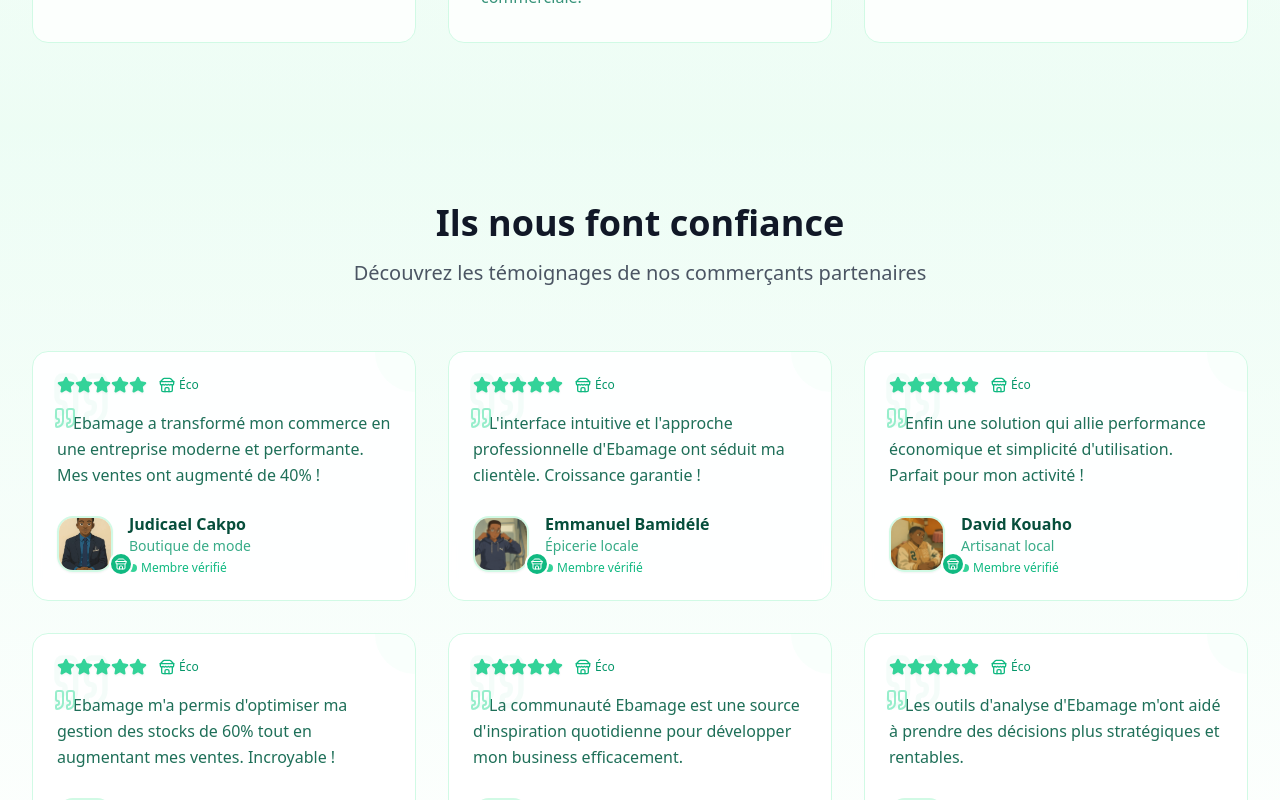
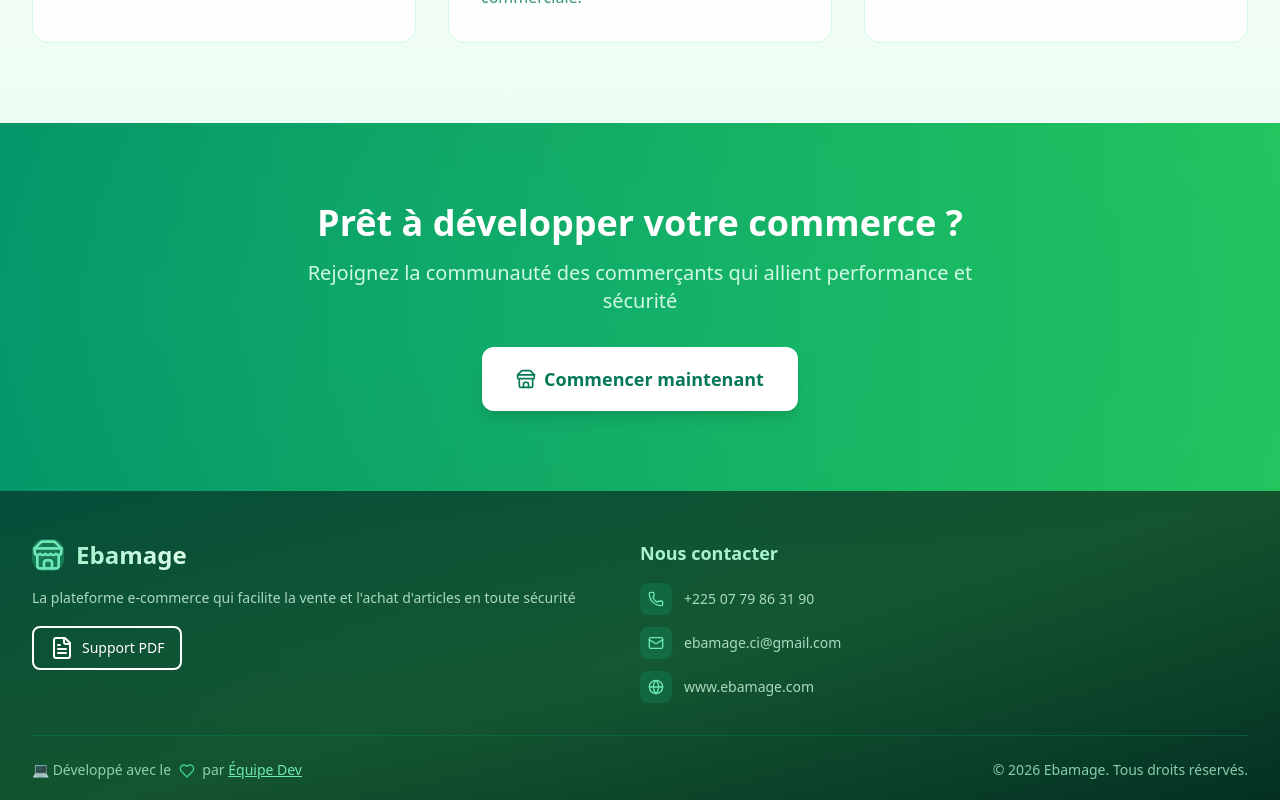
Before and after one commit to kouahodavid6/EbamageBoutiques, a React (Vite) app: page / in a window 1280 px wide. Shown: the part 1440-2240 px from the top of the page. Built offline with nearby package versions, Linux system fonts and the light colour scheme.

Commit message:
Témoignage

```diff
--- a/src/pages/Home/Home.jsx
+++ b/src/pages/Home/Home.jsx
@@ -11,7 +11,7 @@
 import CartesTemoignages from "./components/CartesTemoignages";
 
 import { raisonData } from '../../data/HomeData';
-import { temoignageData } from "../../data/HomeData";
+// import { temoignageData } from "../../data/HomeData";
 import Footer from "./components/Footer";
 
 const Home = () => {
@@ -156,7 +156,7 @@
             </Section>
 
             {/* Section Témoignages */}
-            <Section className="bg-gradient-to-b from-emerald-50/50 to-white">
+            {/* <Section className="bg-gradient-to-b from-emerald-50/50 to-white">
                 <EnteteSections
                     title="Ils nous font confiance"
                     text="Découvrez les témoignages de nos commerçants partenaires"
@@ -173,7 +173,7 @@
                         />
                     ))}
                 </Card>
-            </Section>
+            </Section> */}
 
             {/* Section CTA finale */}
             <Section className="bg-gradient-to-r from-emerald-600 to-green-500 text-center relative overflow-hidden">
```
